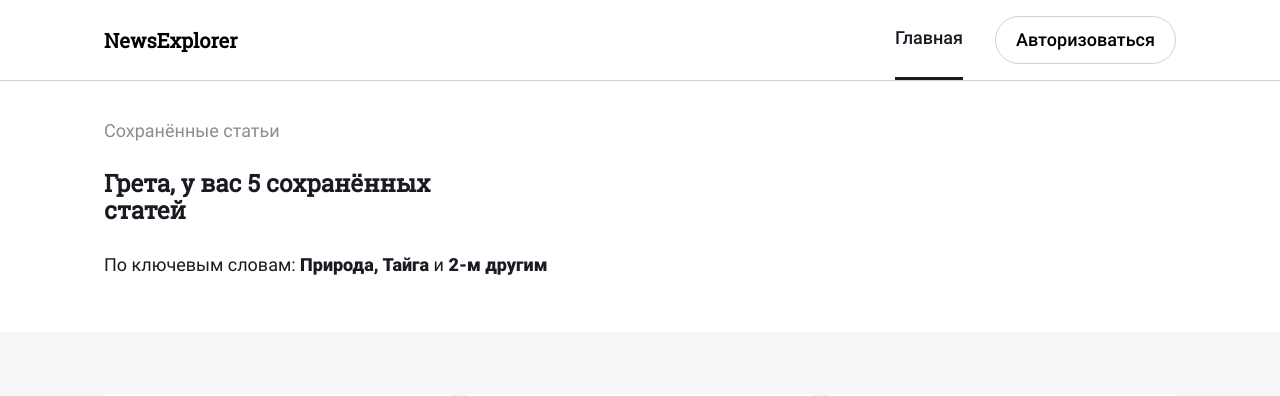
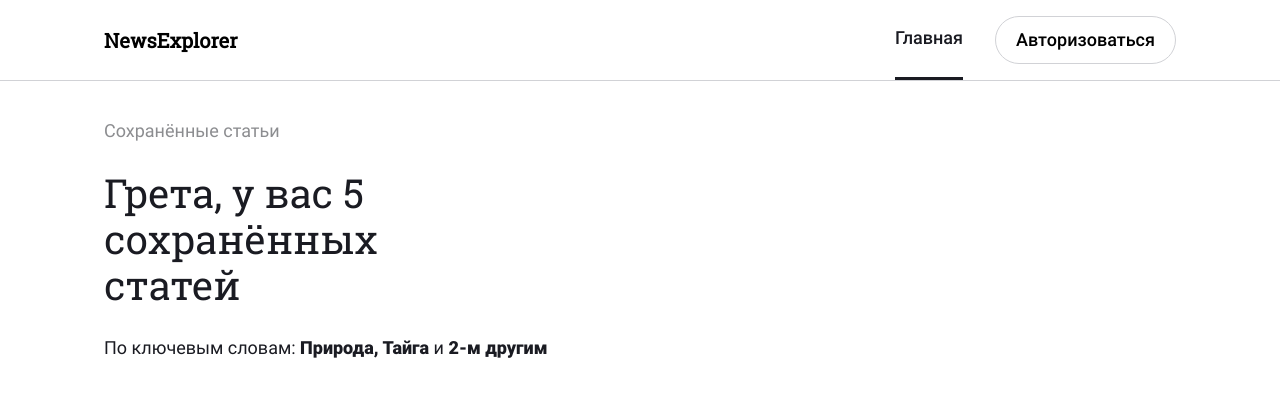
Before and after one commit to OlgaGidion/news-explorer-frontend, a React (Create React App) app: page / in a window 1280 px wide. Shown: the top 396 px of the page. Built offline with nearby package versions, Linux system fonts and the light colour scheme.

Commit message:
Fixes in headline

```diff
--- a/src/components/SavedNewsPage/SavedNewsPage.css
+++ b/src/components/SavedNewsPage/SavedNewsPage.css
@@ -14,10 +14,10 @@
 
 .saved-news-page__headline {
   margin: 0 0 30px;
-  width: 35%;
+  width: 38%;
   font-family: 'Roboto Slab';
-  font-size: normal;
-  font-weight: 40px;
+  font-size: 40px;
+  font-weight: normal;
   line-height: 1.15;
   color: #1A1B22;
 }
```
